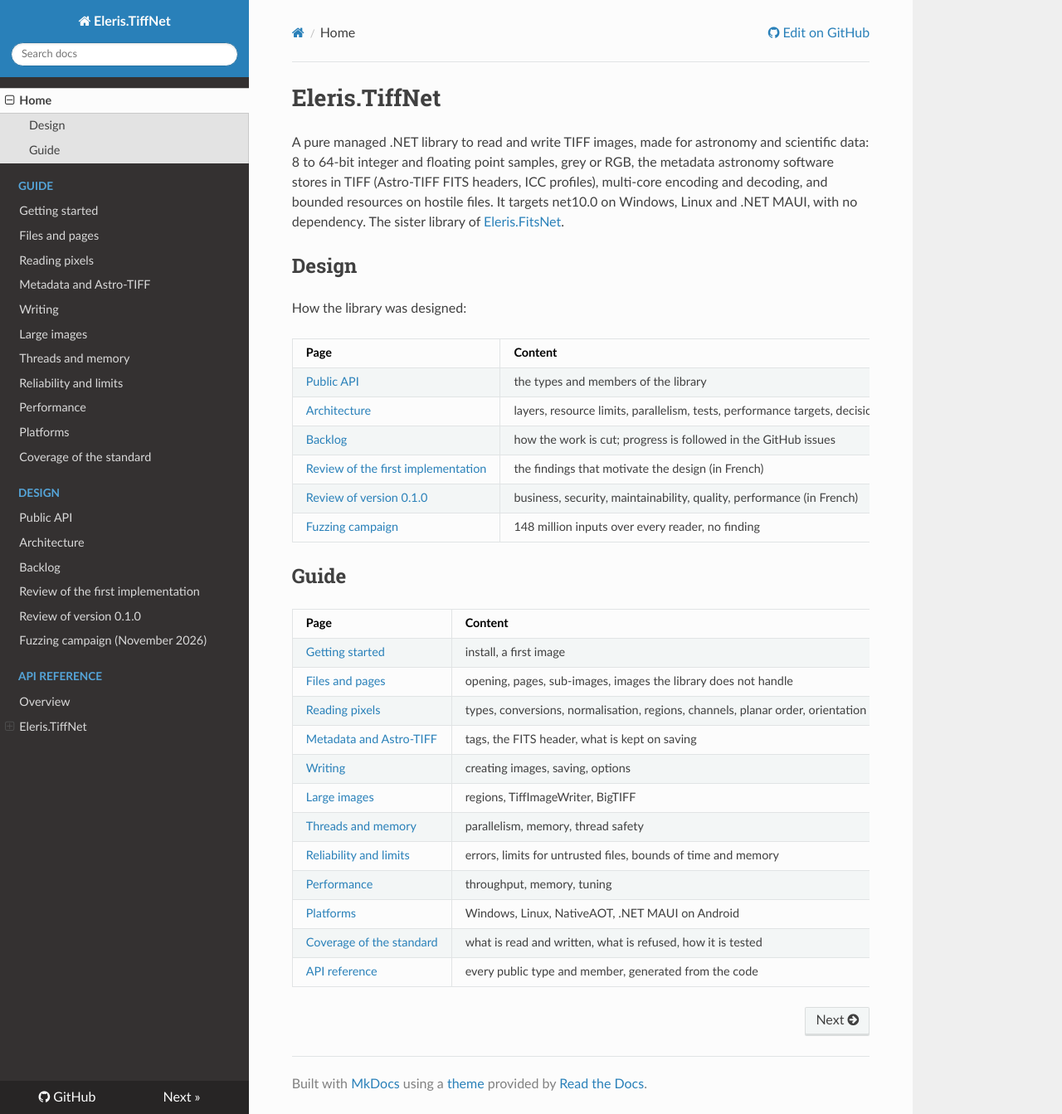
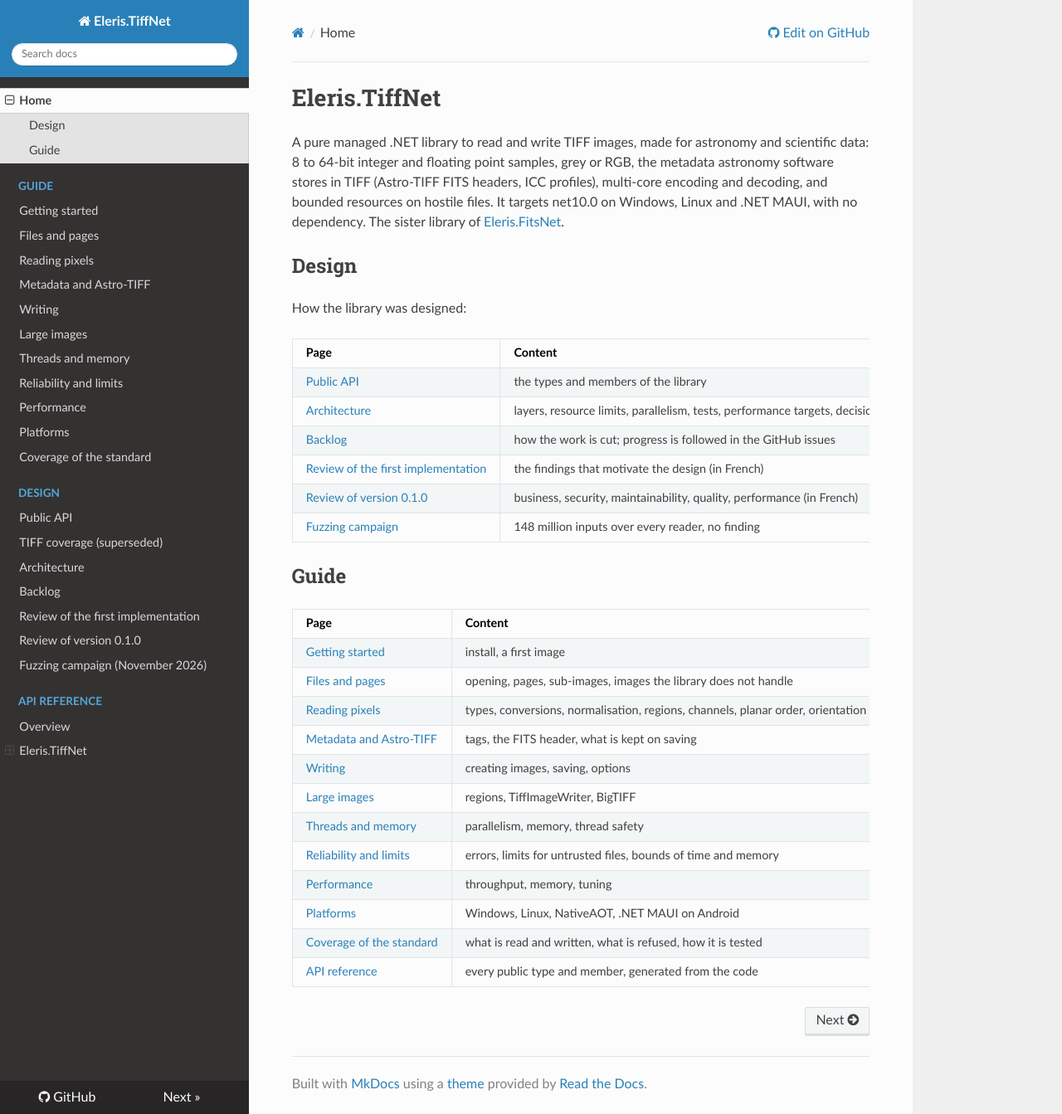
Before and after one commit to sputier/tiff-net, an MkDocs documentation site: the page built from docs/index.md, in a window 1280 px wide and 1343 px high. Shown: the whole window at 83% size. Built offline with MkDocs 1.6.1, drawn with Linux system fonts in a browser that asks for light colours; nearby versions of some CDN libraries.

Commit message:
Keep the superseded design page in the navigation
mkdocs refuses, in strict mode, a page that is not in the navigation.

```diff
--- a/mkdocs.yml
+++ b/mkdocs.yml
@@ -38,6 +38,7 @@ nav:
     - Coverage of the standard: standard-coverage.md
   - Design:
     - Public API: design/api.md
+    - TIFF coverage (superseded): design/coverage.md
     - Architecture: design/architecture.md
     - Backlog: design/backlog.md
     - Review of the first implementation: review-2026-11-05.md
```
